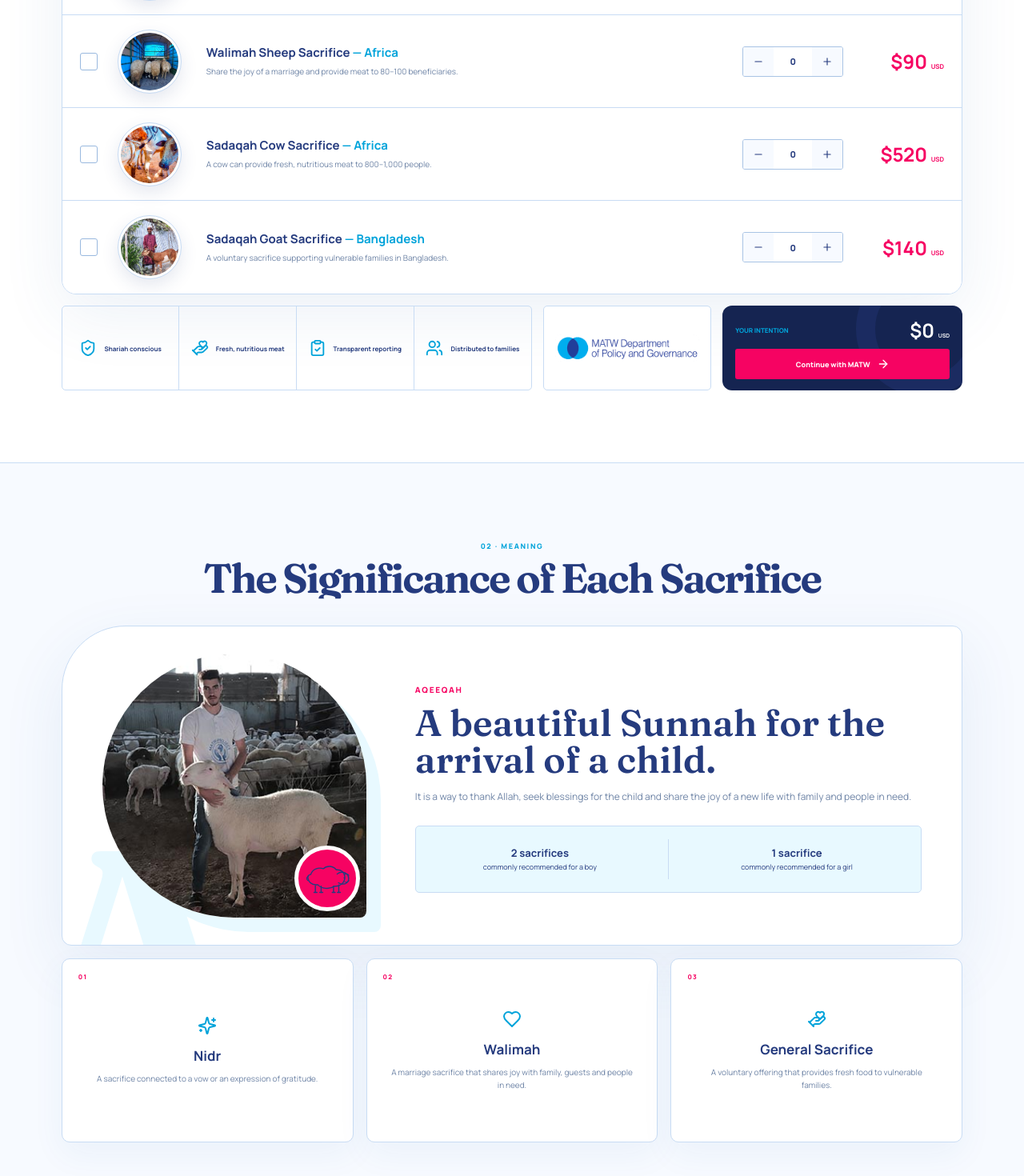
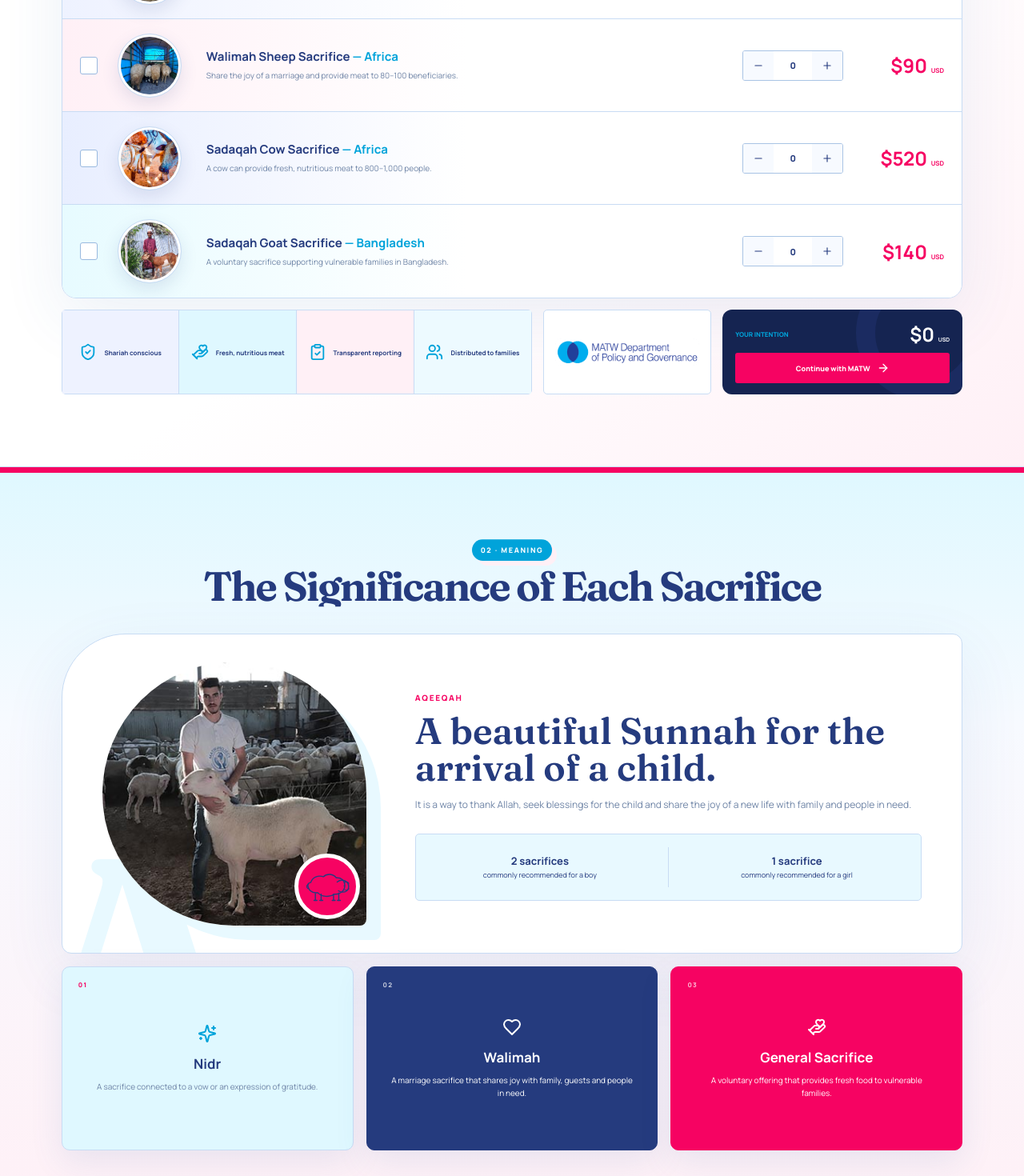
Before and after one commit to 292akhil2929-cmyk/matw-projectme-replica, a React (Vite) app in the folder sacrifice-story/: page / in a window 1280 px wide. Shown: the part 1260-2730 px from the top of the page at 80% size. Built offline with nearby package versions, Linux system fonts and the light colour scheme; a web font is replaced by a local one.

Commit message:
Add vibrant MATW colour system

```diff
--- a/sacrifice-story/src/styles.css
+++ b/sacrifice-story/src/styles.css
@@ -8,6 +8,9 @@
   --sky: #00a3da;
   --sky-pale: #e8f9ff;
   --pink: #f60362;
+  --pink-pale: #fff0f6;
+  --blue-pale: #eef2ff;
+  --cyan-soft: #dff8ff;
   --paper: #f7faff;
   --white: #fff;
   --ink: #12315f;
@@ -101,15 +104,23 @@ h1, h2, h3, p { margin-top: 0; }
 @keyframes values-march { to { transform: translateX(-50%); } }
 
 .choice-section, .meaning-section, .locations-section, .proof-section, .faq-section { padding: 90px max(6vw, 70px); background: white; border-bottom: 1px solid var(--line); }
+.choice-section { background: linear-gradient(145deg, #fff 0 58%, var(--pink-pale) 100%); box-shadow: inset 0 7px var(--sky); }
 .section-title-row { display: flex; align-items: end; justify-content: space-between; gap: 30px; }
 .section-title-row h2, .section-heading h2 { margin: 7px 0 4px; color: var(--blue); font-family: var(--display); font-size: clamp(36px, 4vw, 62px); font-weight: 650; line-height: .98; letter-spacing: -.045em; }
 .section-title-row p, .section-heading p { margin-bottom: 0; color: var(--muted); font-size: 11px; }
+.section-heading > span, .section-title-row > div > span { width: fit-content; padding: 7px 11px; display: inline-flex; color: white; background: var(--sky); border-radius: 999px; box-shadow: 6px 6px 0 var(--pink-pale); }
+.section-heading > span { margin-inline: auto; }
 .currency-pill { min-height: 38px; padding: 0 14px; display: inline-flex; align-items: center; gap: 8px; color: var(--blue); border: 1px solid var(--line); border-radius: 3px; font-size: 10px; font-weight: 800; }
 .product-list { margin-top: 34px; border: 1px solid var(--line); border-radius: 18px; overflow: hidden; box-shadow: 0 24px 80px rgba(40,95,168,.09); }
 .product-list article { min-height: 116px; padding: 10px 22px; display: grid; grid-template-columns: 30px 92px minmax(260px,1fr) 126px 108px; align-items: center; gap: 18px; background: white; border-bottom: 1px solid var(--line); transition: background .3s ease, box-shadow .3s ease; }
+.product-list article:nth-child(1) { background: linear-gradient(90deg, var(--cyan-soft), white 45%); }
+.product-list article:nth-child(2) { background: linear-gradient(90deg, var(--blue-pale), white 45%); }
+.product-list article:nth-child(3) { background: linear-gradient(90deg, var(--pink-pale), white 45%); }
+.product-list article:nth-child(4) { background: linear-gradient(90deg, #e8eeff, white 45%); }
+.product-list article:nth-child(5) { background: linear-gradient(90deg, #e7fbff, white 45%); }
 .product-list article:hover { position: relative; z-index: 2; background: #f9fcff; box-shadow: 0 14px 50px rgba(40,95,168,.12); }
 .product-list article:last-child { border-bottom: 0; }
-.product-list article.selected { background: var(--sky-pale); box-shadow: inset 4px 0 var(--pink); }
+.product-list article.selected { background: linear-gradient(90deg, #d8f6ff, #fff5fa); box-shadow: inset 6px 0 var(--pink); }
 .product-check { width: 22px; height: 22px; display: grid; place-items: center; color: white; background: white; border: 1px solid #99b9df; border-radius: 3px; cursor: pointer; }
 .selected .product-check { background: var(--blue); border-color: var(--blue); }
 .sheep-mark { width: 88px; color: var(--blue); }
@@ -129,6 +140,10 @@ h1, h2, h3, p { margin-top: 0; }
 .assurance-strip span { padding: 13px; display: flex; align-items: center; justify-content: center; gap: 9px; color: var(--blue); text-align: center; font-size: 8px; font-weight: 700; border-right: 1px solid var(--line); }
 .assurance-strip span:last-child { border-right: 0; }
 .assurance-strip svg { width: 22px; color: var(--sky); }
+.assurance-strip span:nth-child(1) { background: var(--blue-pale); }
+.assurance-strip span:nth-child(2) { background: var(--cyan-soft); }
+.assurance-strip span:nth-child(3) { background: var(--pink-pale); }
+.assurance-strip span:nth-child(4) { background: #edfaff; }
 .official-policy { min-height: 80px; padding: 14px; display: grid; place-items: center; background: white; border: 1px solid var(--line); border-radius: 5px; }
 .official-policy img { width: 100%; max-height: 58px; object-fit: contain; }
 .choice-total { position: relative; overflow: hidden; min-width: 300px; padding: 14px 16px; display: grid; grid-template-columns: 1fr auto; gap: 7px 18px; align-items: center; color: white; background: var(--navy); border-radius: 12px; }
@@ -139,7 +154,7 @@ h1, h2, h3, p { margin-top: 0; }
 .choice-total strong small { font-size: 7px; }
 .choice-total a { grid-column: 1 / 3; min-height: 38px; display: flex; align-items: center; justify-content: center; gap: 8px; background: var(--pink); border-radius: 3px; font-size: 9px; font-weight: 800; }
 
-.meaning-section { background: var(--paper); }
+.meaning-section { background: linear-gradient(180deg, var(--cyan-soft), var(--paper) 34%, var(--pink-pale)); box-shadow: inset 0 7px var(--pink); }
 .section-heading { text-align: center; }
 .aqeeqah-feature { position: relative; overflow: hidden; margin-top: 34px; min-height: 350px; padding: 34px 50px; display: grid; grid-template-columns: .7fr 1.3fr; align-items: center; gap: 50px; background: white; border: 1px solid var(--line); border-radius: 80px 12px 12px; box-shadow: 0 26px 80px rgba(40,95,168,.09); }
 .aqeeqah-feature::after { content: "A"; position: absolute; left: -20px; bottom: -90px; color: var(--sky-pale); font: 800 300px/.7 var(--display); }
@@ -156,13 +171,21 @@ h1, h2, h3, p { margin-top: 0; }
 .recommendation strong { font-size: 13px; }
 .recommendation i { height: 50px; background: var(--line); }
 .meaning-cards { margin-top: 16px; display: grid; grid-template-columns: repeat(3,1fr); gap: 16px; }
-.meaning-cards article { position: relative; min-height: 230px; padding: 30px; display: flex; flex-direction: column; align-items: center; justify-content: center; text-align: center; background: white; border: 1px solid var(--line); border-radius: 10px; box-shadow: 0 14px 42px rgba(40,95,168,.06); }
+.meaning-cards article { position: relative; min-height: 230px; padding: 30px; display: flex; flex-direction: column; align-items: center; justify-content: center; text-align: center; background: white; border: 1px solid var(--line); border-radius: 10px; box-shadow: 0 14px 42px rgba(40,95,168,.1); }
+.meaning-cards article:nth-child(1) { background: var(--cyan-soft); }
+.meaning-cards article:nth-child(2) { color: white; background: var(--blue); border-color: var(--blue); }
+.meaning-cards article:nth-child(3) { color: white; background: var(--pink); border-color: var(--pink); }
+.meaning-cards article:nth-child(2) h3, .meaning-cards article:nth-child(2) p, .meaning-cards article:nth-child(2) svg,
+.meaning-cards article:nth-child(3) h3, .meaning-cards article:nth-child(3) p, .meaning-cards article:nth-child(3) svg { color: white; }
+.meaning-cards article:nth-child(2) .card-number, .meaning-cards article:nth-child(3) .card-number { color: rgba(255,255,255,.72); }
 .meaning-cards .card-number { position: absolute; left: 20px; top: 16px; color: var(--pink); font-size: 8px; font-weight: 800; letter-spacing: .16em; }
 .meaning-cards svg { color: var(--sky); }
 .meaning-cards h3 { margin: 14px 0 9px; color: var(--blue); font-size: 17px; }
 .meaning-cards p { margin: 0; color: var(--muted); font-size: 10px; line-height: 1.6; }
 
-.explainer-section { padding: 80px max(6vw,70px); display: grid; grid-template-columns: .9fr 1.1fr; gap: 70px; align-items: center; color: white; background: var(--navy); border-bottom: 1px solid #183f73; }
+.explainer-section { position: relative; overflow: hidden; padding: 80px max(6vw,70px); display: grid; grid-template-columns: .9fr 1.1fr; gap: 70px; align-items: center; color: white; background: linear-gradient(125deg, var(--navy) 0 58%, var(--blue) 58% 82%, var(--sky) 82%); border-bottom: 7px solid var(--pink); }
+.explainer-section::after { content: ""; position: absolute; right: 5%; bottom: -110px; width: 250px; height: 250px; border: 46px solid var(--pink); border-radius: 50%; opacity: .3; }
+.explainer-section > * { position: relative; z-index: 1; }
 .video-panel { position: relative; height: 380px; overflow: hidden; border: 1px solid rgba(255,255,255,.2); border-radius: 7px; }
 .video-panel::after { content: ""; position: absolute; inset: 0; background: linear-gradient(90deg, rgba(6,26,59,.35), transparent); }
 .video-panel img { width: 100%; height: 100%; object-fit: cover; }
@@ -172,29 +195,32 @@ h1, h2, h3, p { margin-top: 0; }
 .explainer-section li { display: flex; align-items: center; gap: 12px; }
 .explainer-section li svg { width: 18px; color: var(--sky); }
 
-.locations-section { background: white; }
+.locations-section { background: linear-gradient(150deg, white, var(--blue-pale)); box-shadow: inset 0 7px var(--sky); }
 .location-grid { margin-top: 35px; display: grid; grid-template-columns: repeat(3,1fr); gap: 16px; }
-.location-grid article { position: relative; overflow: hidden; min-height: 210px; padding: 28px; display: flex; flex-direction: column; align-items: center; justify-content: center; color: var(--blue); background: var(--paper); border: 1px solid var(--line); border-radius: 10px; box-shadow: 0 15px 45px rgba(40,95,168,.06); transition: color .3s ease, background .3s ease; }
+.location-grid article { position: relative; overflow: hidden; min-height: 210px; padding: 28px; display: flex; flex-direction: column; align-items: center; justify-content: center; color: white; background: var(--blue); border: 1px solid transparent; border-radius: 10px; box-shadow: 0 15px 45px rgba(40,95,168,.12); transition: transform .3s ease, filter .3s ease; }
+.location-grid article:nth-child(2) { background: linear-gradient(135deg, var(--sky), #006f9d); }
+.location-grid article:nth-child(3) { background: var(--pink); }
 .location-grid article::after { content: ""; position: absolute; right: -42px; bottom: -42px; width: 100px; height: 100px; border: 18px solid var(--sky); border-radius: 50%; opacity: .14; }
-.location-grid article:hover { color: white; background: var(--blue); }
+.location-grid article:hover { color: white; filter: saturate(1.12) brightness(.96); }
 .location-grid article:hover svg, .location-grid article:hover small { color: white; }
 .location-grid article.coming { border-style: dashed; }
-.location-grid svg { width: 42px; height: 42px; color: var(--sky); }
+.location-grid svg { width: 42px; height: 42px; color: white; }
 .location-grid strong { margin-top: 15px; font-size: 18px; }
-.location-grid small { margin-top: 6px; color: var(--muted); font-size: 9px; }
+.location-grid small { margin-top: 6px; color: rgba(255,255,255,.75); font-size: 9px; }
 
-.legacy-section { padding: 80px max(6vw,70px); display: grid; grid-template-columns: 190px 1fr .8fr; gap: 50px; align-items: center; color: white; background: var(--blue); border-bottom: 1px solid rgba(255,255,255,.2); }
+.legacy-section { padding: 80px max(6vw,70px); display: grid; grid-template-columns: 190px 1fr .8fr; gap: 50px; align-items: center; color: white; background: linear-gradient(120deg, var(--sky), var(--blue) 48%, var(--pink) 145%); border-bottom: 7px solid var(--pink); }
 .legacy-portrait { position: relative; width: 160px; height: 160px; display: grid; place-items: center; color: var(--blue); background: white; border-radius: 50%; }
 .legacy-portrait span { font-size: 34px; font-weight: 800; }
 .legacy-portrait i { position: absolute; inset: 12px; border: 1px solid var(--sky); border-radius: 50%; }
 .legacy-section h2 { margin: 10px 0 16px; font-family: var(--display); font-size: clamp(40px,4.4vw,68px); font-weight: 600; line-height: .95; }
 .legacy-section p { color: rgba(255,255,255,.72); font-size: 11px; line-height: 1.7; }
 .legacy-section a { display: inline-flex; align-items: center; gap: 8px; color: white; font-size: 9px; font-weight: 800; }
-.legacy-section blockquote { margin: 0; padding: 38px; color: var(--navy); background: white; border-radius: 50px 8px 8px; font-family: var(--display); font-size: 25px; font-weight: 600; line-height: 1.25; box-shadow: 18px 18px 0 rgba(6,26,59,.12); }
+.legacy-section blockquote { margin: 0; padding: 38px; color: var(--navy); background: white; border: 3px solid var(--pink); border-radius: 50px 8px 8px; font-family: var(--display); font-size: 25px; font-weight: 600; line-height: 1.25; box-shadow: 18px 18px 0 rgba(6,26,59,.12); }
 
-.proof-section { background: var(--paper); }
+.proof-section { background: linear-gradient(180deg, var(--pink-pale), var(--paper)); box-shadow: inset 0 7px var(--pink); }
 .proof-grid { margin-top: 35px; display: grid; grid-template-columns: repeat(4,1fr); gap: 15px; }
-.proof-grid article { position: relative; overflow: hidden; min-height: 230px; padding: 27px; background: white; border: 1px solid var(--line); border-radius: 10px; box-shadow: 0 14px 42px rgba(40,95,168,.06); }
+.proof-grid article { position: relative; overflow: hidden; min-height: 230px; padding: 27px; background: white; border: 1px solid var(--line); border-top: 7px solid var(--sky); border-radius: 10px; box-shadow: 0 14px 42px rgba(40,95,168,.08); }
+.proof-grid article:nth-child(even) { background: var(--blue-pale); border-top-color: var(--pink); }
 .proof-grid article::after { content: ""; position: absolute; right: -34px; bottom: -34px; width: 80px; height: 80px; background: var(--sky-pale); border-radius: 50%; }
 .proof-grid article > span { position: absolute; right: 18px; top: 16px; color: var(--sky); font-size: 9px; font-weight: 800; }
 .proof-grid svg { width: 44px; height: 44px; color: var(--blue); }
@@ -203,16 +229,18 @@ h1, h2, h3, p { margin-top: 0; }
 .proof-grid p { margin: 0; color: var(--muted); font-size: 9px; line-height: 1.6; }
 .policy-link { width: fit-content; margin: 24px auto 0; display: flex; align-items: center; gap: 9px; color: var(--blue); font-size: 9px; font-weight: 800; }
 
-.impact-section { padding: 70px max(6vw,70px); display: grid; grid-template-columns: auto 1fr 1px 1fr auto; gap: 45px; align-items: center; color: white; background: var(--navy); }
+.impact-section { padding: 70px max(6vw,70px); display: grid; grid-template-columns: auto 1fr 1px 1fr auto; gap: 45px; align-items: center; color: white; background: linear-gradient(105deg, var(--navy), var(--blue) 55%, #134c99); border-block: 7px solid var(--sky); }
 .impact-section > div { display: flex; align-items: center; gap: 18px; }
 .impact-section strong { color: var(--sky); font-family: var(--display); font-size: clamp(54px,6vw,92px); font-weight: 650; letter-spacing: -.06em; }
 .impact-section p { margin: 0; max-width: 260px; color: rgba(255,255,255,.65); font-size: 9px; line-height: 1.55; }
 .impact-section > i { width: 1px; height: 65px; background: rgba(255,255,255,.18); }
 .impact-section a { min-height: 44px; padding: 0 15px; display: inline-flex; align-items: center; gap: 8px; border: 1px solid rgba(255,255,255,.28); border-radius: 3px; font-size: 9px; font-weight: 800; }
 
-.faq-section { background: white; }
-.faq-list { margin-top: 34px; border-top: 1px solid var(--line); }
-.faq-list details { border-bottom: 1px solid var(--line); }
+.faq-section { background: linear-gradient(145deg, var(--cyan-soft), white 48%, var(--pink-pale)); }
+.faq-list { margin-top: 34px; display: grid; gap: 10px; }
+.faq-list details { padding-inline: 20px; background: rgba(255,255,255,.86); border: 1px solid var(--line); border-radius: 10px; box-shadow: 0 8px 26px rgba(37,59,126,.06); }
+.faq-list details:nth-child(even) { border-left: 5px solid var(--pink); }
+.faq-list details:nth-child(odd) { border-left: 5px solid var(--sky); }
 .faq-list summary { min-height: 68px; display: grid; grid-template-columns: 42px 1fr auto; align-items: center; cursor: pointer; color: var(--blue); font-size: 11px; font-weight: 700; list-style: none; }
 .faq-list summary::-webkit-details-marker { display: none; }
 .faq-list summary span { color: var(--sky); font-size: 8px; }
```
